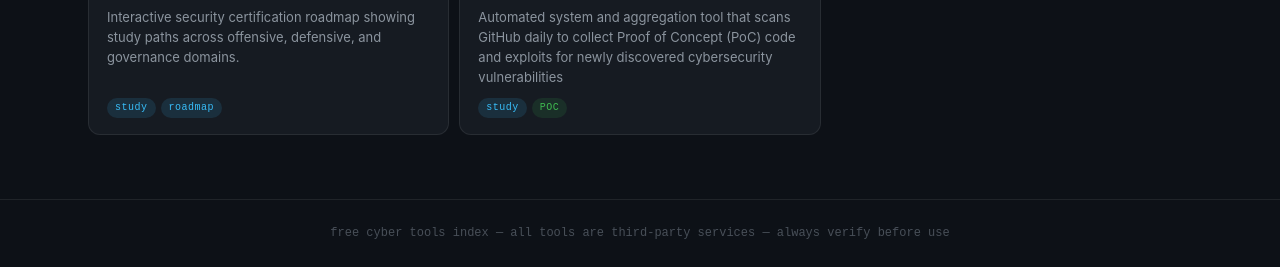
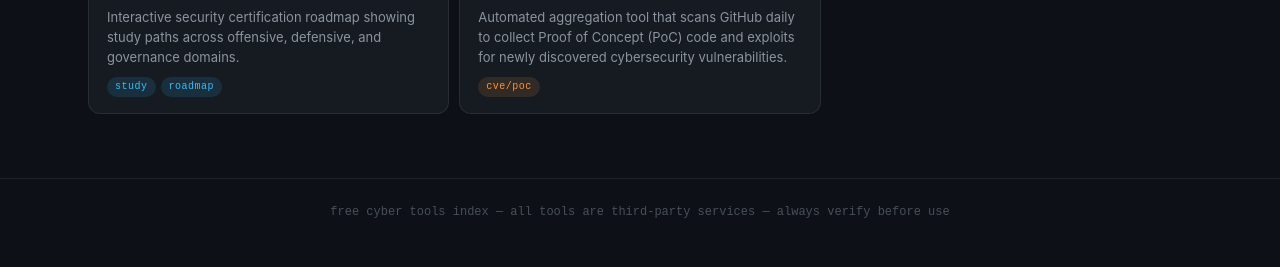
Before and after one commit to Tatey6/OSINT---Cyber-Tools, a plain HTML site: page index.html in a window 1280 px wide. Shown: the part 3847-4114 px from the top of the page. Drawn offline with Linux system fonts and the light colour scheme.

Commit message:
Refactor POC section and update descriptions
Updated the POC section to include new categorization and improved description.

```diff
--- a/index.html
+++ b/index.html
@@ -297,7 +297,7 @@
   .tag-sandbox { background: var(--purple-dim);  color: var(--purple);   }
   .tag-study   { background: var(--sky-dim);     color: var(--sky);      }
   .tag-roadmap { background: var(--sky-dim);     color: var(--sky);      }
-  .tag-poc     { background: rgba(251,146,60,0.12); color: #fb923c; }
+  .tag-poc     { background: rgba(251,146,60,0.12); color: #fb923c;      }
 
   #toast {
     position: fixed;
@@ -484,8 +484,8 @@
   // ── Study ──
   {name:"Paul Jerimy Cyber Roadmap",url:"https://pauljerimy.com/security-certification-roadmap/",desc:"Interactive security certification roadmap showing study paths across offensive, defensive, and governance domains.",cats:["study"],tags:["study","roadmap"]},
 
- // ── Vuln POC ──
-  {name:"Nomi Sec CVE POCs",url:"https://github.com/nomi-sec/PoC-in-GitHub",desc:"Automated system and aggregation tool that scans GitHub daily to collect Proof of Concept (PoC) code and exploits for newly discovered cybersecurity vulnerabilities",cats:["CVE"],tags:["study","POC"]},
+  // ── CVE / PoC ──
+  {name:"Nomi Sec CVE POCs",url:"https://github.com/nomi-sec/PoC-in-GitHub",desc:"Automated aggregation tool that scans GitHub daily to collect Proof of Concept (PoC) code and exploits for newly discovered cybersecurity vulnerabilities.",cats:["poc"],tags:["poc"]},
 ];
 
 const TAG_CLASS = {
```
